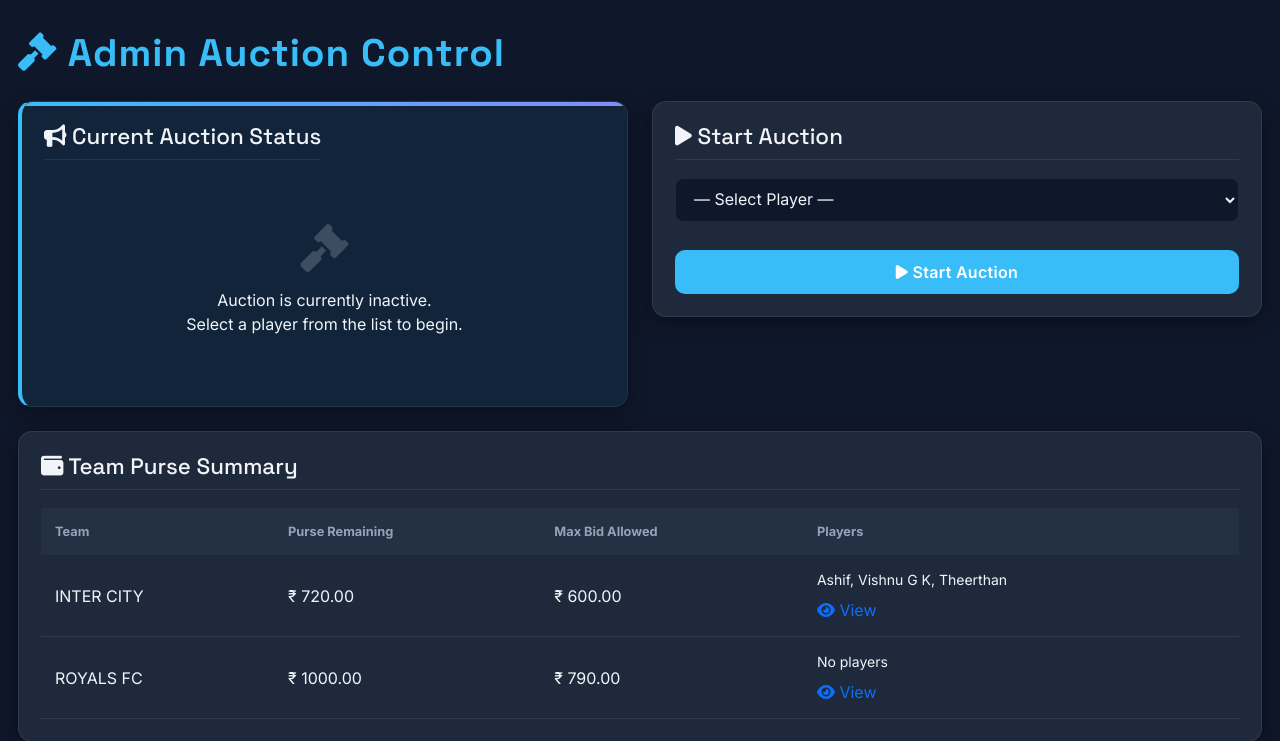
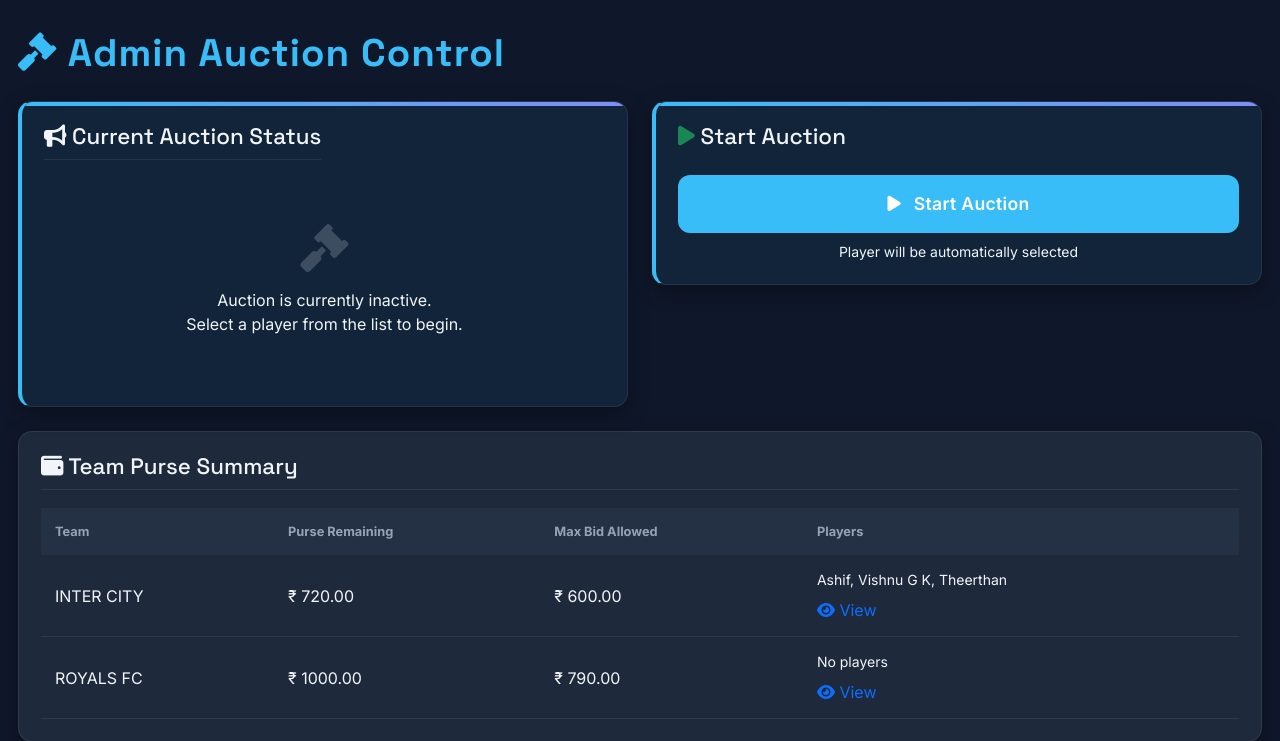
Before and after one commit to ashifvk/Auction-web, a Django app: page /control/ in a window 1280 px wide. Shown: the top 741 px of the page. Run offline with Django 4.2, Linux system fonts and the light colour scheme; a user stored in the database is signed in; data comes from the database, SQL or seed files in the repository; both versions use the stored data as it was after the commit.

Commit message:
jazzmine ui and player automatic selection

```diff
--- a/auction/admin.py
+++ b/auction/admin.py
@@ -8,6 +8,7 @@ class PlayerAdmin(admin.ModelAdmin):
         'name', 'get_profile_photo', 'phone_number', 'player_type',
         'base_price', 'is_sold', 'sold_to_team', 'final_price'
     )
+    search_fields = ('name',)
 
 
     def get_profile_photo(self, obj):
--- a/auction/models.py
+++ b/auction/models.py
@@ -50,6 +50,8 @@ class Player(models.Model):
     is_sold = models.BooleanField(default=False)
     sold_to_team = models.ForeignKey(Team, on_delete=models.SET_NULL, null=True, blank=True, related_name='players')
     final_price = models.DecimalField(max_digits=10, decimal_places=2, null=True, blank=True)
+    random_row = models.FloatField(default=0.0) # Used for random initial ordering
+    auction_round = models.PositiveIntegerField(default=1)
 
     def __str__(self):
         return self.name
--- a/auction/views.py
+++ b/auction/views.py
@@ -1,5 +1,7 @@
 import json
 import csv
+import random
+
 from django.http import HttpResponse, JsonResponse
 from django.shortcuts import render, redirect, get_object_or_404
 from django.contrib.auth.decorators import user_passes_test
@@ -157,10 +159,19 @@ def bid_validation(amount, bid_team):
 def admin_auction_control(request):
     """Admin interface to start/control the bidding process."""
     status = AuctionStatus.get_instance()
-    # Order by ID to ensure a consistent list, or order by a relevant auction sequence field
-    players_unsold = Player.objects.filter(is_sold=False).order_by('id')
+    # Ensure initial random ordering is set for new/unsorted players
+    unsorted_players = Player.objects.filter(is_sold=False, random_row=0)
+    if unsorted_players.exists():
+        for player in unsorted_players:
+            player.random_row = random.random()
+            player.save(update_fields=['random_row'])
+
+    # Sort by auction_round first, then random_row for a fair random queue
+    players_unsold = Player.objects.filter(is_sold=False).order_by(
+        'auction_round', 'random_row', 'id')
     teams = Team.objects.prefetch_related('players').all()
     message = None
+    next_player_in_queue = players_unsold.first()
 
     if request.method == 'POST':
         action = request.POST.get('action')
@@ -169,8 +180,13 @@ def admin_auction_control(request):
         if action == 'start_auction':
             player_id = request.POST.get('player_id')
             # Fetch the player and ensure they are unsold
-            next_player = get_object_or_404(Player, id=player_id,
-                                            is_sold=False)
+            if player_id:
+                next_player = get_object_or_404(Player, id=player_id, is_sold=False)
+            else:
+                next_player = next_player_in_queue
+                if not next_player:
+                    message = "No players left to auction."
+                    return render(request, 'admin_control.html', locals())
 
             # Set the initial auction state
             status.current_player = next_player
@@ -308,7 +324,9 @@ def admin_auction_control(request):
         elif action == 'unsold_player' and status.current_player:
             player = status.current_player
 
-            # Notify frontend before clearing status
+            player.auction_round = (player.auction_round or 1) + 1
+            player.save(update_fields=['auction_round'])
+
             push_auction_update('unsold', player)
 
             # Clear current auction state
@@ -322,6 +340,7 @@ def admin_auction_control(request):
     context = {
         'status': status,
         'players_unsold': players_unsold,
+        'next_player_in_queue': next_player_in_queue,
         'teams': teams,
         'message': message,
     }
--- a/requirements.txt
+++ b/requirements.txt
@@ -12,6 +12,7 @@ daphne==4.2.1
 Django==5.2.8
 djangorestframework==3.16.1
 django-cors-headers==4.9.0
+django-jazzmin==3.0.1
 hyperlink==21.0.0
 idna==3.11
 incremental==24.7.2
--- a/templates/admin_control.html
+++ b/templates/admin_control.html
@@ -143,7 +143,8 @@
             <div class="d-flex justify-content-between align-items-center mb-3">
                 <h2 class="m-0"><i class="fas fa-bullhorn"></i> Current Auction Status</h2>
                 {% if status.current_bid_team %}
-                <button style="width: 100px;background: red;" class="secondary small" id="toggleEditBtn"><i class="fas fa-edit"></i> Edit</button>
+                <button style="width: 100px;background: red;" class="secondary small" id="toggleEditBtn"><i
+                        class="fas fa-edit"></i> Edit</button>
                 {% endif %}
             </div>
 
@@ -243,26 +244,28 @@
     <div class="col-lg-6 d-flex flex-column gap-4">
 
         {% if not status.is_active %}
-        <div class="control-section">
-            <h2><i class="fas fa-play"></i> Start Auction</h2>
+        <div class="control-section status-box">
+            <div class="d-flex justify-content-between align-items-center mb-4">
+                <h2 class="m-0 border-0 p-0"><i class="fas fa-play text-success"></i> Start Auction</h2>
+            </div>
 
-            <form method="post" class="form-row">
+            {% if next_player_in_queue %}
+            <form method="post">
                 {% csrf_token %}
                 <input type="hidden" name="action" value="start_auction">
-
-                <select name="player_id" required>
-                    <option value="">— Select Player —</option>
-                    {% for player in players_unsold %}
-                    <option value="{{ player.id }}">
-                        {{ player.name }} — ₹ {{ player.base_price }}
-                    </option>
-                    {% endfor %}
-                </select>
-
-                <button class="primary mt-3">
-                    <i class="fas fa-play"></i> Start Auction
+                <button class="primary w-100 py-3" style="font-size: 1.1rem; border-radius: 12px;">
+                    <i class="fas fa-play me-2"></i> Start Auction
                 </button>
+                <p class="text-soft small text-center mt-2 m-0">
+                    Player will be  automatically selected
+                </p>
             </form>
+            {% else %}
+            <div class="text-center py-4">
+                <i class="fas fa-check-circle fa-2x text-success mb-2"></i>
+                <p class="text-soft">No more players.</p>
+            </div>
+            {% endif %}
         </div>
         {% endif %}
 
```
Also changed, not shown: auction_project/settings.py (+43 -0 lines), auction/migrations/0007_player_auction_round_player_random_row.py (added), auction/urls.py (line endings or trailing spaces), db.sqlite3.
